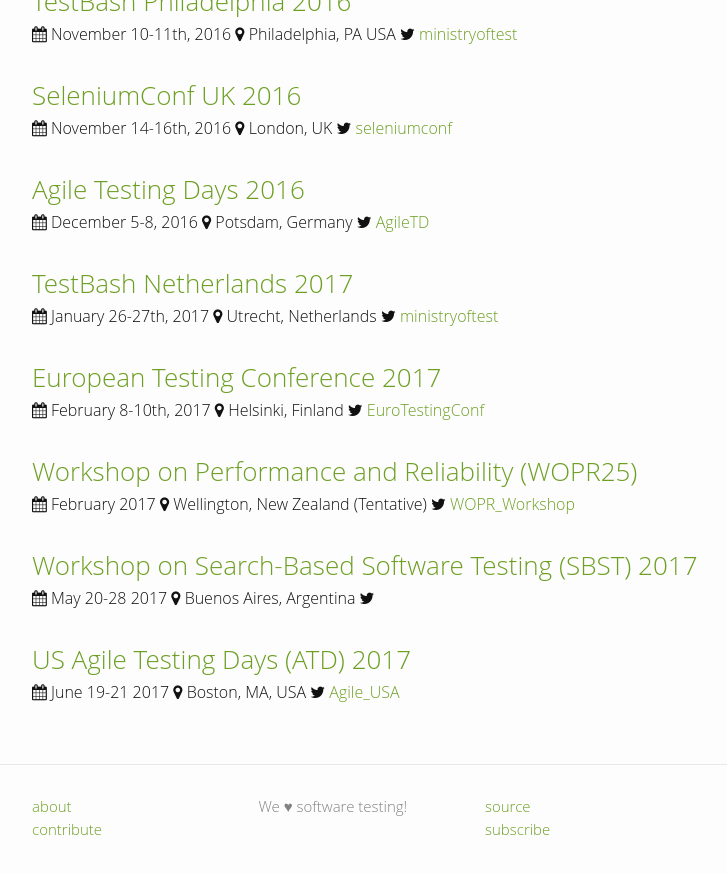
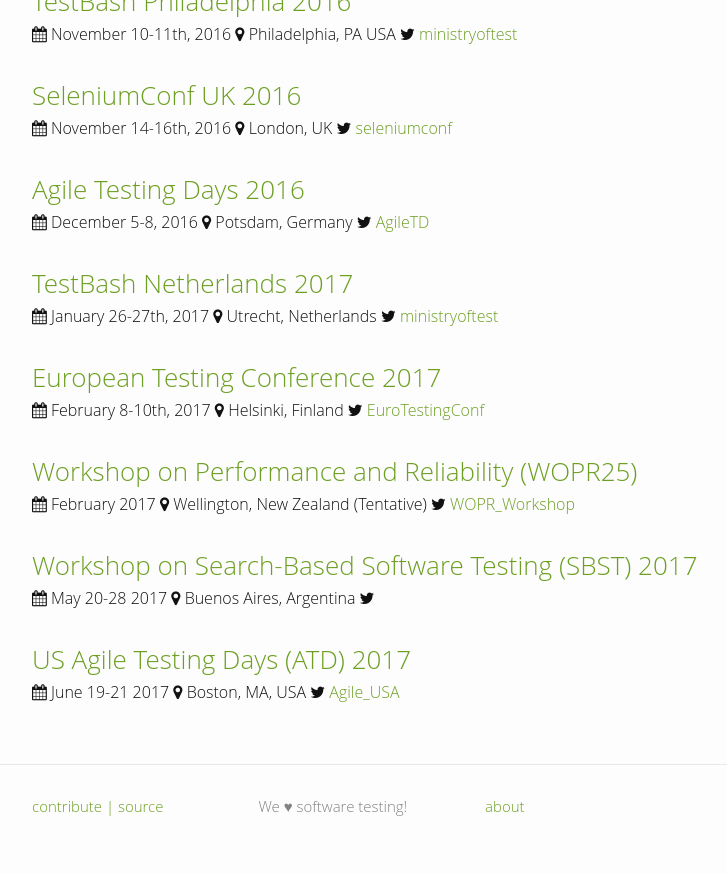
Before and after one commit to TestingConferences/testingconferences.github.io, a Jekyll site: the page built from index.html, in a window 1280 px wide and 900 px high, scrolled down 2320 px. Shown: the top 874 px of the window, without its empty margins (238-965 px from the left). Built offline with Jekyll 4.4.1, drawn with Linux system fonts in a browser that asks for light colours; some of the changed lines change nothing that is shown.

Commit message:
footer improvements

```diff
--- a/_includes/footer.html
+++ b/_includes/footer.html
@@ -6,8 +6,7 @@
     <div class="footer-col-wrapper">
       <div class="footer-col footer-col-1">
         <ul class="contact-list">
-          <li><a href="/about">about</a></li>
-          <li><a href="https://github.com/{{ site.github_username }}/ckenst.github.io/blob/master/_data/current.yml">contribute</a></li>
+          <li><a href="https://github.com/{{ site.github_username }}/ckenst.github.io/blob/master/_data/current.yml">contribute | source</a></li>
         </ul>
       </div>
 
@@ -19,8 +18,7 @@
 
       <div class="footer-col  footer-col-3">
         <ul class="contact-list">
-          <li><a href="https://github.com/{{ site.github_username }}/ckenst.github.io">source</a></li>
-          <li><a href="{{ "/feed.xml" | prepend: site.baseurl }}">subscribe </a></li>
+          <li><a href="/about">about</a></li>
       </ul>
       </div>
     </div>
```
